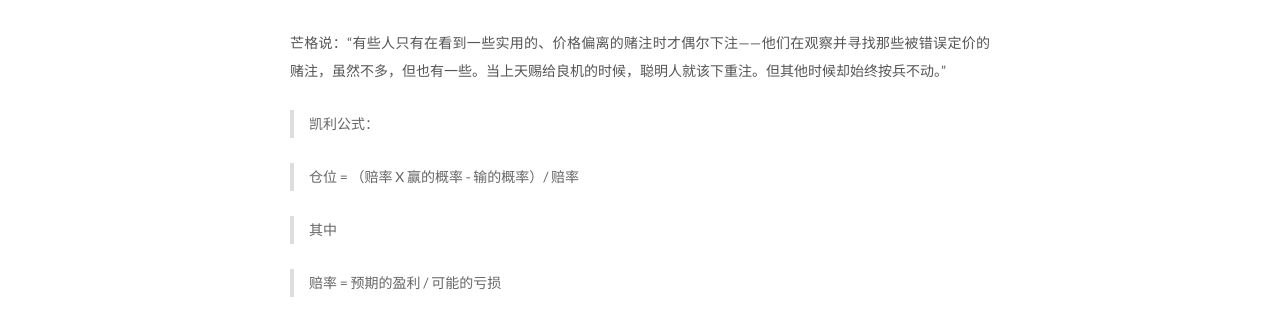
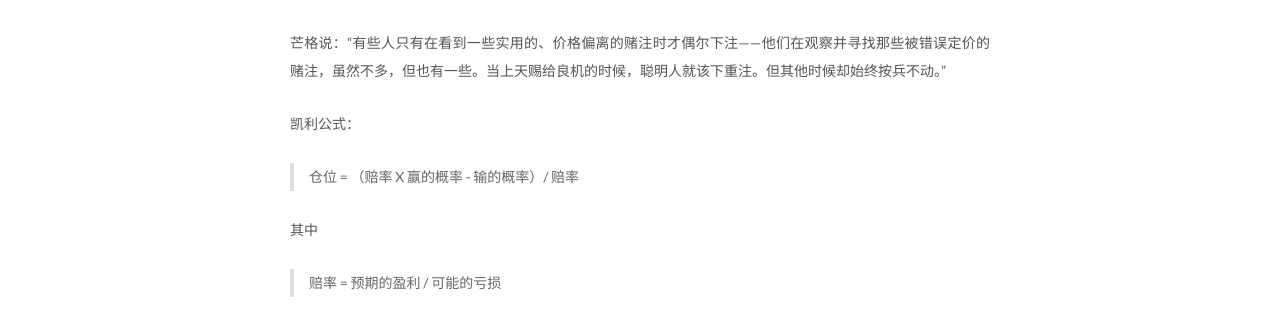
Before and after one commit to zzyang/zzyang.github.io, a Jekyll site: the page built from _posts/2020-03-19-投资的思维（2）--大概率与高赔率.markdown, in a window 1280 px wide. Shown: the part 438-764 px from the top of the page. Built offline with Jekyll 4.4.1, drawn with Linux system fonts in a browser that asks for light colours.

```diff
--- a/_posts/2020-03-19-投资的思维（2）--大概率与高赔率.markdown
+++ b/_posts/2020-03-19-投资的思维（2）--大概率与高赔率.markdown
@@ -9,11 +9,11 @@ categories: 投资
 芒格说：“有些人只有在看到一些实用的、价格偏离的赌注时才偶尔下注——他们在观察并寻找那些被错误定价的赌注，虽然不多，但也有一些。当上天赐给良机的时候，聪明人就该下重注。但其他时候却始终按兵不动。”
 
 
-> 凯利公式：
+凯利公式：
 
 >    仓位 = （赔率 X 赢的概率 - 输的概率）/ 赔率
 
-> 其中
+其中
 
 >    赔率 = 预期的盈利 / 可能的亏损
 
```
